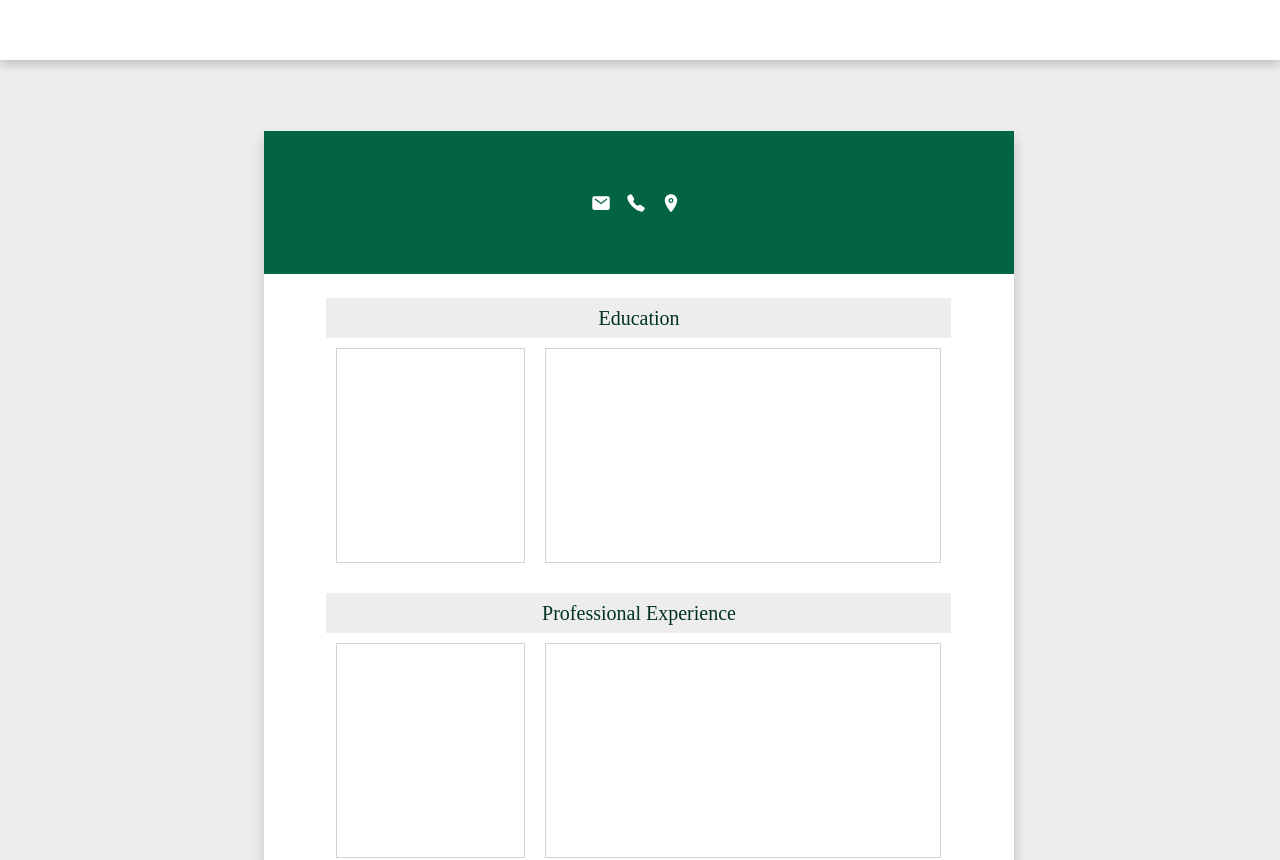
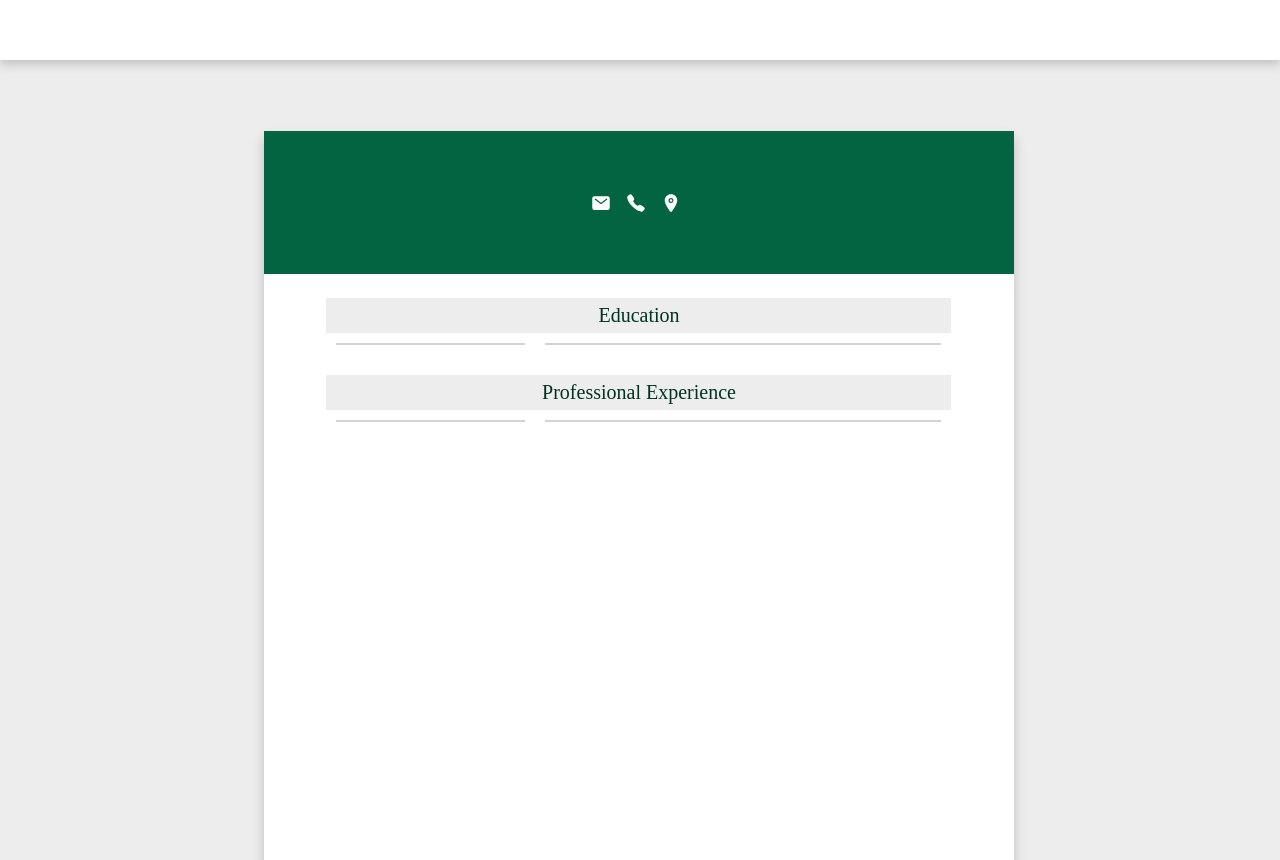
Before and after one commit to rsterenchak/react_practice, a React (Vite) app in the folder my-first-react-app/: page / in a window 1280 px wide. Shown: the part 940-1800 px from the top of the page. Built offline with nearby package versions, Linux system fonts and the light colour scheme.

Commit message:
Removed/fixed dropdown button stylings

```diff
--- a/my-first-react-app/src/MainSection.jsx
+++ b/my-first-react-app/src/MainSection.jsx
@@ -340,7 +340,7 @@ function EducationElement({
   const [isItemHighlighted, setItemHighlighted] = useState(false);
 
   const myStyle = {
-    border: isItemHighlighted ? '1px solid red' : '1px solid blue'
+    border: isItemHighlighted ? '1px solid red' : '1px solid black'
 
   }
 
@@ -376,7 +376,7 @@ function ExperienceElement({
   const [isItemHighlighted, setItemHighlighted] = useState(false);
 
   const myStyle = {
-    border: isItemHighlighted ? '1px solid red' : '1px solid blue'
+    border: isItemHighlighted ? '1px solid red' : '1px solid black'
 
   }
 
--- a/my-first-react-app/src/index.css
+++ b/my-first-react-app/src/index.css
@@ -233,7 +233,7 @@ body {
   gap: 10px;
   width: 90%;
   margin-bottom: 10px;
-  border: 1px solid red;
+
 }
 
 ul {
@@ -242,7 +242,7 @@ ul {
   gap: 5px;
   margin: 0;
   padding: 0;
-  border: 1px solid red;
+
 }
 
 
@@ -783,21 +783,21 @@ ul {
 
 .bottomSec1 {
   display: grid;
-  grid-template-rows: 1fr 6fr;
+
   grid-template-columns: 1fr 2fr;
   grid-template-areas:
     'edHeader edHeader'
     'dateColumn1 infoColumn1'
     ;
-  height: 50%;
+
   width: 100%;
-
 }
 
 .edHeader {
   display: flex;
   justify-content: center;
   align-items: center;
+  height: 35px;
   font-size: 20px;
   color: #013220;
   background-color: #ededed;
@@ -860,13 +860,13 @@ ul {
 
 .bottomSec2 {
   display: grid;
-  grid-template-rows: 1fr 6fr;
+
   grid-template-columns: 1fr 2fr;
    grid-template-areas:
     'prHeader prHeader'
     'dateColumn2 infoColumn2'
    ;
-  height: 50%;
+
   width: 100%;
 
 }
@@ -875,6 +875,7 @@ ul {
   display: flex;
   justify-content: center;
   align-items: center;
+  height: 35px;
   font-size: 20px;
   color: #013220;
   background-color: #ededed;
```
